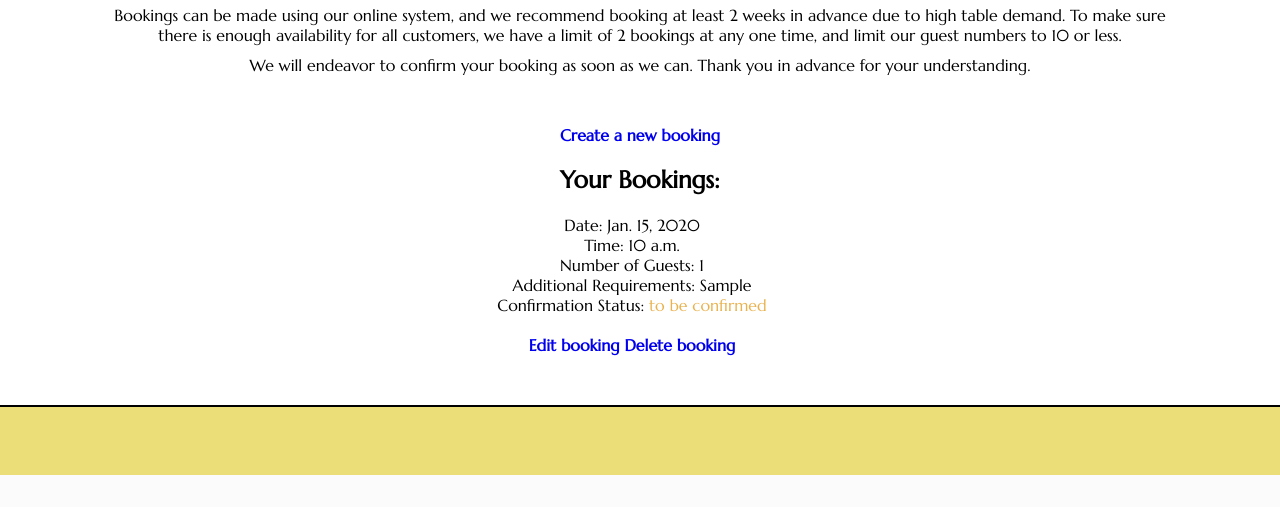
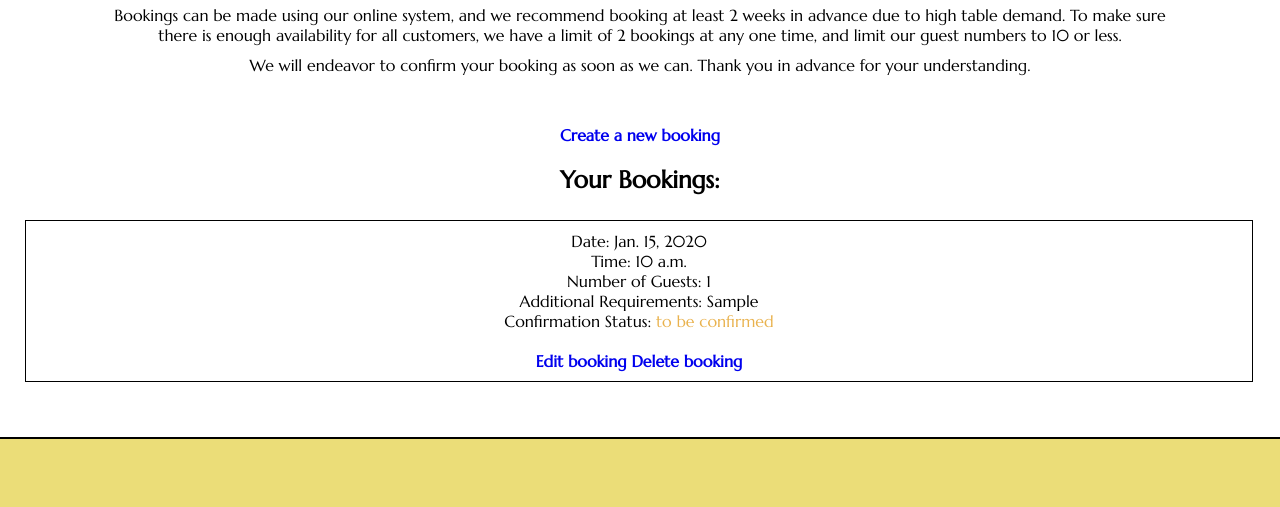
Before and after one commit to HGlass07/Restaurant-Bookings, a Django app: template bookings/templates/bookings/bookings_list.html in a window 1280 px wide. Shown: the part 427-934 px from the top of the page. Before the commit the page ends 902 px from the top, so only its background shows below. Run offline with Django 5.2, Linux system fonts and the light colour scheme; the template is opened without the code that fills it: values that come from a table or form of the project are taken from there, others are empty; a user stored in the database is signed in; tables that the repository leaves empty hold one stand-in row (values such as "Sample post"); some web fonts are replaced.

Commit message:
refined individual booking styles

```diff
--- a/static/css/style.css
+++ b/static/css/style.css
@@ -92,11 +92,17 @@ h1 {
 #booking-details {
     display: flex;
     flex-wrap: wrap;
-    gap: 1rem;
+    justify-content: space-around;
+    gap: 10px;
+    margin-left: 20px;
+    margin-right: 12px;
 }
 
 #single-booking {
     flex: 1 1 20%;
+    margin: 5px;
+    border: 1px solid #000;
+    padding: 10px;
 }
 
 #create-booking {
```
